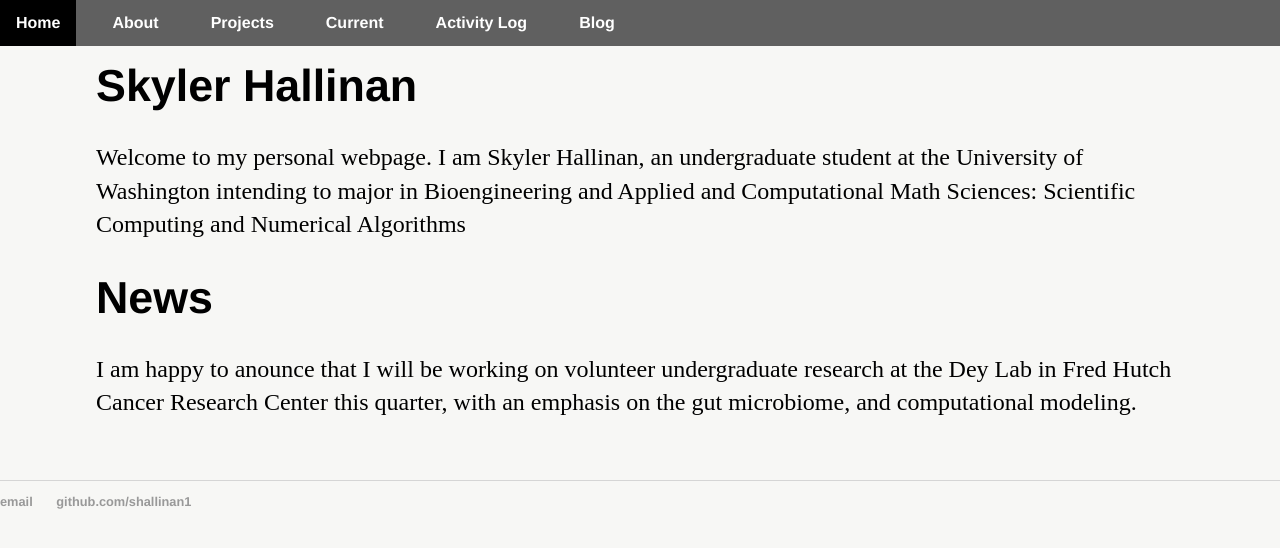
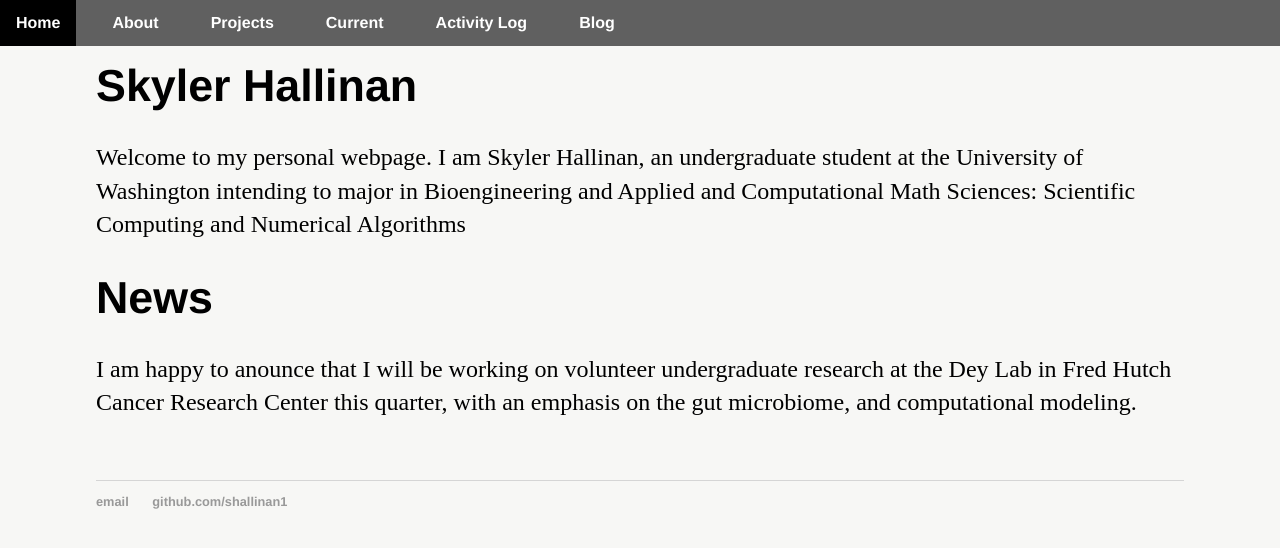
Before and after one commit to shallinan1/shallinan1.github.io, a Jekyll site: the page built from index.md, in a window 1280 px wide. Shown: the top 548 px of the page. Built offline with Jekyll 4.4.1, drawn with Linux system fonts in a browser that asks for light colours; our own code applies the rules of GitHub Pages for plain Markdown files.

Commit message:
update footer margins

```diff
--- a/css/main.css
+++ b/css/main.css
@@ -64,6 +64,8 @@ p {
 footer {
     border-top: 1px solid #d5d5d5;
     font-size: .8em;
+	margin: 60px auto;
+	width: 85%;
 }
 
 ul.posts {
```
